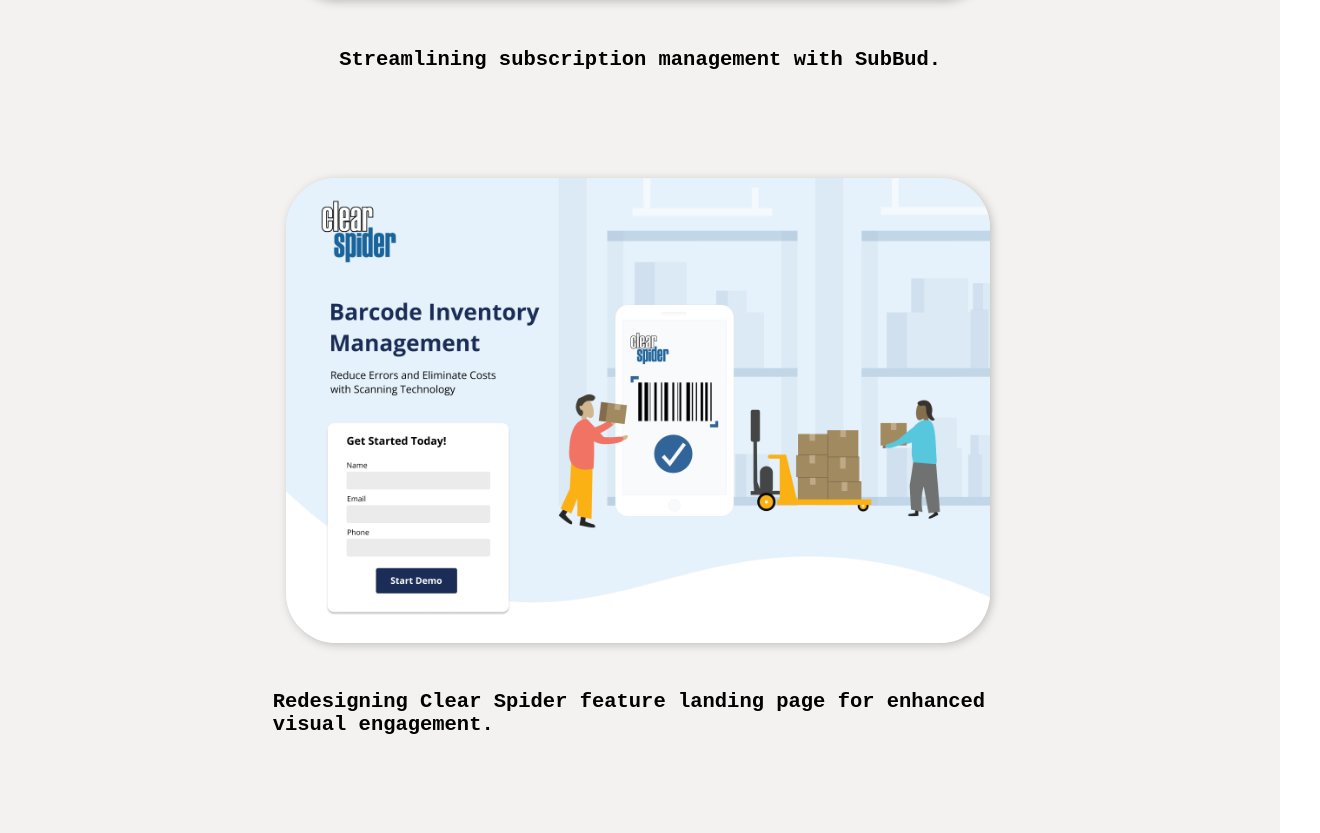
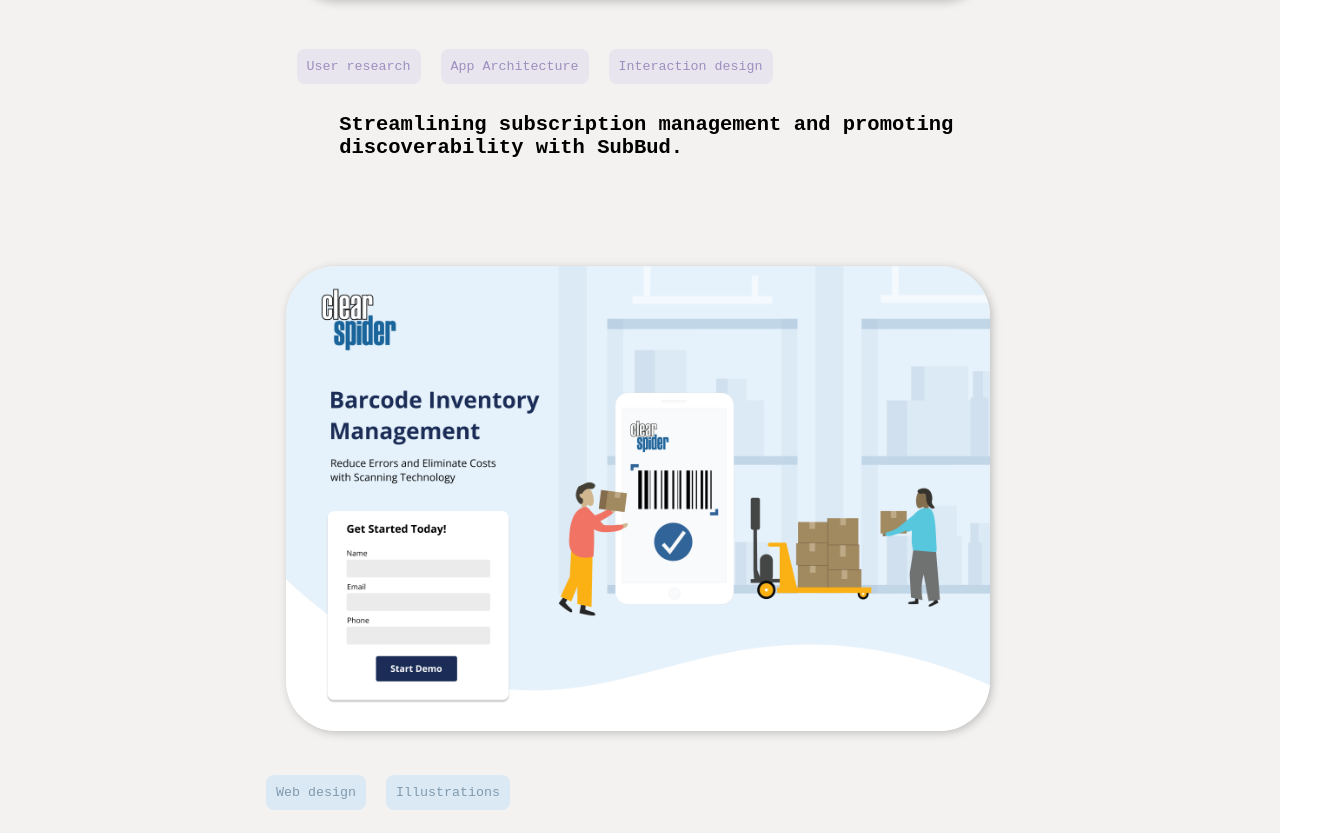
Before and after one commit to Katiiesun/portfolio, a React (Create React App) app: page / in a window 1280 px wide. Shown: the part 1938-2771 px from the top of the page, 1320 px wide, since content can reach past the window. Built offline with nearby package versions, Linux system fonts and the light colour scheme; a web font is replaced by a local one.

Commit message:
project tags

```diff
--- a/src/components/home.js
+++ b/src/components/home.js
@@ -3,7 +3,6 @@ import Navigation from "./Navigation";
 import "../static/Navigation.css";
 import Footer from "./footer";
 import "../static/footer.css";
-
 
 function Home() {
   const background = process.env.PUBLIC_URL + "images/websitebackground.png";
@@ -51,39 +50,51 @@ function Home() {
       <div className="projectsSection">
         <div className="Subbud">
           <img src={subbudImg} alt="subbud" />
-          <h1>Streamlining subscription management with SubBud.</h1>
+          <div className="SubbudButtons">
+            <button>User research</button>
+            <button>App Architecture</button>
+            <button>Interaction design</button>
+          </div>
+
+          <h1>
+            Streamlining subscription management and promoting discoverability
+            with SubBud.
+          </h1>
         </div>
         <div className="clearSpider">
           <img src={clearSpider} alt="clear spider redesign" />
+          <div className="clearSpiderButtons">
+            <button>Web design</button>
+            <button>Illustrations</button>
+          </div>
           <h1>
             Redesigning Clear Spider feature landing page for enhanced visual
-            engagement.
+            engagement
           </h1>
         </div>
         <div className="moodCraft">
           <img src={moodCraft} alt="moodcraft" />
+          <div className="moodcraftButtons">
+            <button>Visual design</button>
+          </div>
           <h1>
-            Designing a mobile app to promote emotional well-being through creative
-            expressions
+            Designing a mobile app to help foster emotional well-being through
+            creative expressions
           </h1>
         </div>
       </div>
       <div className="moreProjects">
         <div className="moreProjectsText">
-          <h1>Some other cool things I've worked on!</h1>
+          <h1>Some other cool things I've worked on!😎</h1>
         </div>
 
         <div className="otherProjects">
           <img src={otherProjects} alt="more projects" />
-          <h1>
-            Various projects from graphic design to 3D modelling
-          </h1>
+          <h1>Various projects from graphic design to 3D modelling</h1>
         </div>
         <div className="myArtwork">
           <img src={artwork} alt="my artwork" />
-          <h1>
-            A few art pieces I've created over the past few years
-          </h1>
+          <h1>A few art pieces I've created over the past few years</h1>
         </div>
       </div>
       <Footer className="footerHome" />
--- a/src/static/AboutMe.css
+++ b/src/static/AboutMe.css
@@ -5,6 +5,7 @@
 
 .aboutme {
   margin: 5vh;
+  overflow:hidden;
 }
 .aboutme h1 {
   font-size: 7vw;
@@ -24,6 +25,7 @@
   justify-content:center;
   padding: 5vw;
   background-color: #2d2727;
+  overflow:hidden;
 }
 
 .aboutme p {
@@ -50,6 +52,7 @@
 .music{
   background-color:#f3f2f0;
   margin-top:-3.5vw;
+  overflow:hidden;
 }
 .music h1 {
   font-size: 35px;
--- a/src/static/footer.css
+++ b/src/static/footer.css
@@ -4,7 +4,7 @@
     text-align: left;
     position: relative; /* Change from fixed to relative */
     bottom: 0;
-    width: 100%;
+    width: 100;
     display: flex;
     max-width: 100vw; /* Ensure it doesn't exceed the viewport */
     padding: 45 20px;
@@ -19,7 +19,7 @@
     margin: 0 10px;
     padding: 10px 20px;
     border: none;
-    font-size: 1vw;
+    font-size: 1.1vw;
     background-color: transparent;
     color: rgb(255, 255, 255);
     font-family: monospace;
@@ -31,7 +31,7 @@
     margin: 0 10px;
     padding: 10px 20px;
     border: none;
-    font-size: 1vw;
+    font-size: 1.1vw;
     background-color: transparent;
     color: rgb(255, 255, 255);
     font-family: monospace;
@@ -45,13 +45,14 @@
 
   .footerAboutMe {
     background-color:#f3f2f0;
+    overflow:hidden;
     padding: 20px;
     text-align: left;
     position: relative; /* Change from fixed to relative */
     bottom: 0;
-    width: 100%;
+    width: 97.23%;
     display: flex;
-    max-width: 100vw; /* Ensure it doesn't exceed the viewport */
+    max-width: 100vw;
     padding: 45 20px;
   }
 
@@ -60,7 +61,7 @@
     margin: 0 10px;
     padding: 10px 20px;
     border: none;
-    font-size: 1vw;
+    font-size: 1.1vw;
     background-color: transparent;
     color:#2d2727 ;
     font-family: monospace;
@@ -72,7 +73,7 @@
     margin: 0 10px;
     padding: 10px 20px;
     border: none;
-    font-size: 1vw;
+    font-size: 1.1vw;
     background-color: transparent;
     color:#2d2727 ;
     font-family: monospace;
--- a/src/static/home.css
+++ b/src/static/home.css
@@ -5,6 +5,7 @@
 
 .home {
   margin: 0%;
+  overflow:hidden;
 }
 
 .home img {
@@ -136,10 +137,52 @@
   transform-origin: center;
 }
 
+.SubbudButtons{
+  padding:5px;
+  margin-left:2vw;
+}
+
+.moodcraftButtons{
+  padding:5px;
+  margin-left:1vw;
+}
+
+.projectsSection .SubbudButtons button{
+  background-color: #E8E5EF;
+  border-color:transparent;
+  border-radius:8px;
+  padding: 8px;
+  margin: 10px;
+  font-family:monospace;
+  color:#9d8fbe
+}
+
+.projectsSection .clearSpiderButtons button{
+  background-color: #dbe9f5;
+  border-color:transparent;
+  border-radius:8px;
+  padding: 8px;
+  margin: 10px;
+  font-family:monospace;
+  color:#809aad
+
+}
+
+.projectsSection .moodcraftButtons button{
+  background-color: #e1eae2;
+  border-color:transparent;
+  border-radius:8px;
+  padding: 8px;
+  margin: 10px;
+  font-family:monospace;
+  color:#9db79b;
+
+}
 .Subbud h1 {
   font-family: monospace;
   font-size: 1.6vw;
   margin-left: 6.5vw;
+  width:60vw;
 }
 
 .clearSpider {
```
